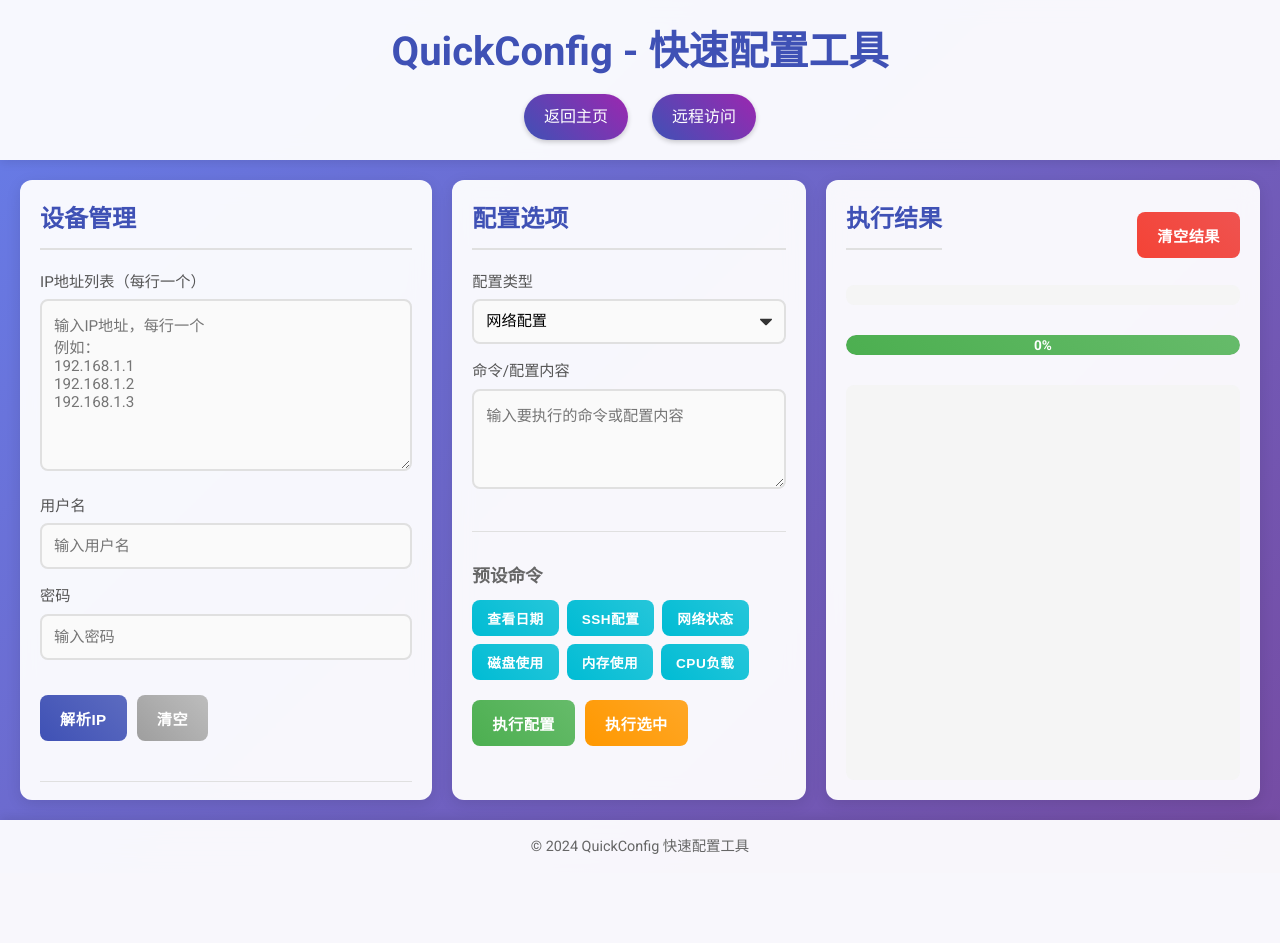
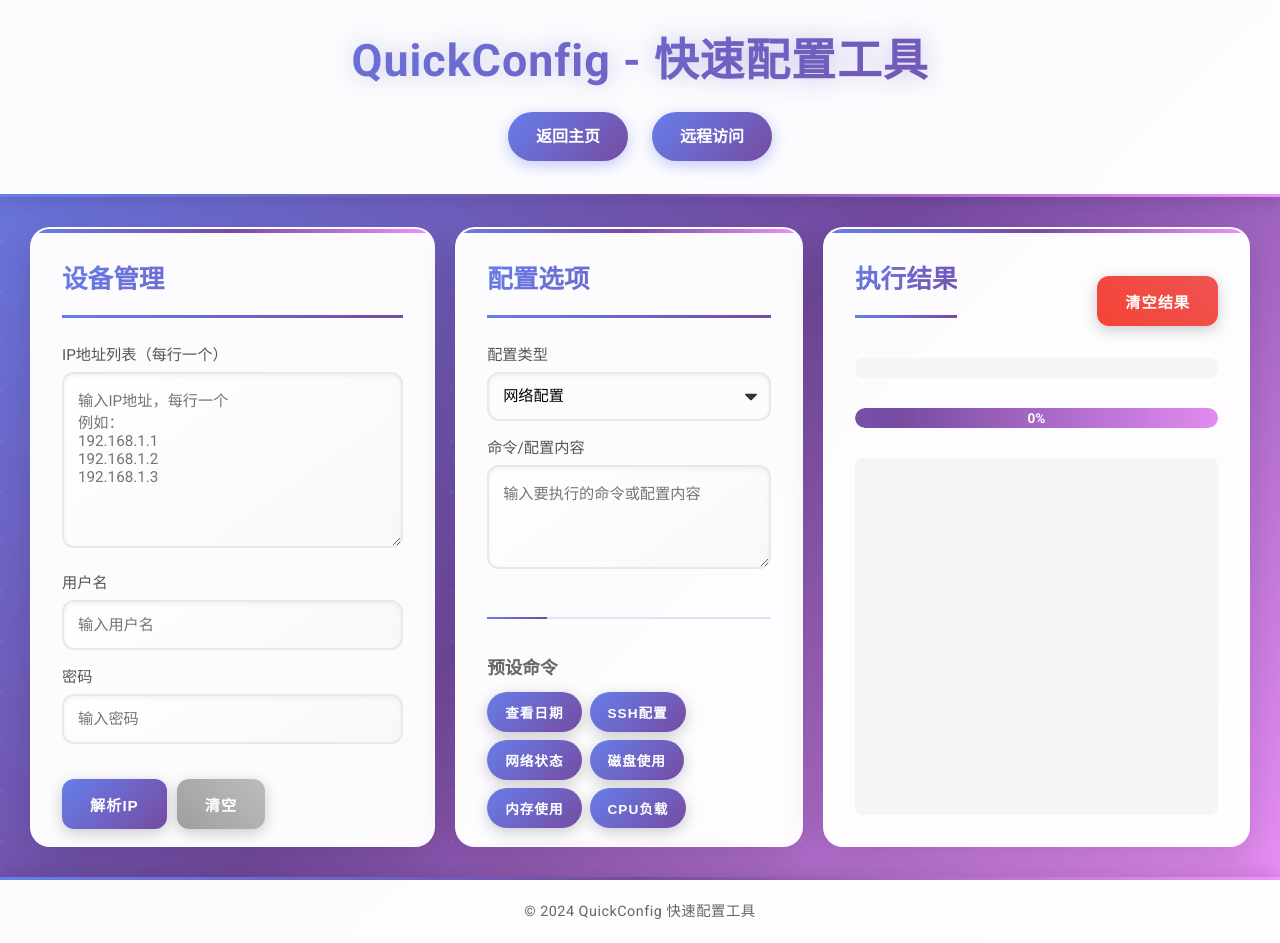
Before and after one commit to felacebo/webtool, a Flask app: page /to_quick_config in a window 1280 px wide. Before the commit the page ends 854 px from the top, so only its background shows below. Run offline with Flask 3, Linux system fonts and the light colour scheme.

Commit message:
美化QuickConfig页面并优化导航按钮

```diff
--- a/hello.py
+++ b/hello.py
@@ -7,7 +7,7 @@
 def entry_page() -> 'html':
     return render_template('index.html')
 
-@app.route('/test')
+@app.route('/to_test')
 def entry_test() -> 'html':
     return render_template('test.html')
 
--- a/static/quick_config.css
+++ b/static/quick_config.css
@@ -7,28 +7,63 @@
 
 body {
     font-family: 'Roboto', sans-serif;
-    background: linear-gradient(135deg, #667eea 0%, #764ba2 100%);
+    background: linear-gradient(135deg, #667eea 0%, #764ba2 50%, #f093fb 100%);
     color: #333;
     line-height: 1.6;
     min-height: 100vh;
     display: flex;
     flex-direction: column;
+    position: relative;
+    overflow-x: hidden;
+}
+
+body::before {
+    content: '';
+    position: fixed;
+    top: -50%;
+    left: -50%;
+    width: 200%;
+    height: 200%;
+    background: radial-gradient(circle, rgba(255,255,255,0.1) 1px, transparent 1px);
+    background-size: 50px 50px;
+    animation: backgroundMove 20s linear infinite;
+    z-index: 0;
+}
+
+@keyframes backgroundMove {
+    0% { transform: translate(0, 0); }
+    100% { transform: translate(50px, 50px); }
 }
 
 /* 头部样式 */
 header {
-    background: rgba(255, 255, 255, 0.95);
-    padding: 20px 0;
-    box-shadow: 0 2px 10px rgba(0, 0, 0, 0.1);
-    backdrop-filter: blur(10px);
+    background: rgba(255, 255, 255, 0.98);
+    padding: 25px 0;
+    box-shadow: 0 4px 20px rgba(0, 0, 0, 0.15);
+    backdrop-filter: blur(20px);
+    position: relative;
+    z-index: 10;
+    border-bottom: 3px solid transparent;
+    border-image: linear-gradient(90deg, #667eea, #764ba2, #f093fb);
+    border-image-slice: 1;
 }
 
 header h1 {
     text-align: center;
-    color: #3f51b5;
-    font-size: 2.5rem;
-    margin-bottom: 10px;
+    background: linear-gradient(135deg, #667eea, #764ba2);
+    -webkit-background-clip: text;
+    -webkit-text-fill-color: transparent;
+    background-clip: text;
+    font-size: 2.8rem;
+    margin-bottom: 15px;
     font-weight: 700;
+    letter-spacing: 1px;
+    animation: titleGlow 3s ease-in-out infinite;
+}
+
+@keyframes titleGlow {
+    0%, 100% { filter: drop-shadow(0 0 10px rgba(102, 126, 234, 0.3)); }
+    50% { filter: drop-shadow(0 0 20px rgba(118, 75, 162, 0.5)); }
 }
 
 nav {
@@ -40,28 +75,47 @@
     display: inline-block;
     color: #fff;
     text-decoration: none;
-    padding: 10px 20px;
-    border-radius: 25px;
-    background: linear-gradient(45deg, #3f51b5, #9c27b0);
+    padding: 12px 28px;
+    border-radius: 30px;
+    background: linear-gradient(135deg, #667eea, #764ba2);
     margin: 0 10px;
-    box-shadow: 0 2px 5px rgba(0, 0, 0, 0.2);
-    transition: all 0.3s ease;
-    font-weight: 500;
+    box-shadow: 0 4px 15px rgba(102, 126, 234, 0.4);
+    transition: all 0.4s cubic-bezier(0.175, 0.885, 0.32, 1.275);
+    font-weight: 600;
+    position: relative;
+    overflow: hidden;
+}
+
+.nav-link::before {
+    content: '';
+    position: absolute;
+    top: 0;
+    left: -100%;
+    width: 100%;
+    height: 100%;
+    background: linear-gradient(90deg, transparent, rgba(255,255,255,0.3), transparent);
+    transition: left 0.5s;
 }
 
 .nav-link:hover {
-    transform: translateY(-2px);
-    box-shadow: 0 4px 8px rgba(0, 0, 0, 0.3);
-    background: linear-gradient(135deg, #3f51b5, #9c27b0);
+    transform: translateY(-3px) scale(1.05);
+    box-shadow: 0 8px 25px rgba(102, 126, 234, 0.6);
+    background: linear-gradient(135deg, #764ba2, #667eea);
+}
+
+.nav-link:hover::before {
+    left: 100%;
 }
 
 /* 主内容样式 */
 main {
     flex: 1;
-    padding: 20px;
-    max-width: 1400px;
+    padding: 30px;
+    max-width: 1500px;
     margin: 0 auto;
     width: 100%;
+    position: relative;
+    z-index: 1;
 }
 
 .container {
@@ -72,14 +126,32 @@
 
 /* 面板样式 */
 .panel {
-    background: rgba(255, 255, 255, 0.95);
-    border-radius: 12px;
-    padding: 20px;
-    box-shadow: 0 4px 15px rgba(0, 0, 0, 0.1);
-    backdrop-filter: blur(10px);
+    background: rgba(255, 255, 255, 0.98);
+    border-radius: 20px;
+    padding: 30px;
+    box-shadow: 0 10px 40px rgba(0, 0, 0, 0.15);
+    backdrop-filter: blur(20px);
     overflow: hidden;
     display: flex;
     flex-direction: column;
+    border: 2px solid rgba(255, 255, 255, 0.3);
+    position: relative;
+    transition: all 0.4s ease;
+}
+
+.panel::before {
+    content: '';
+    position: absolute;
+    top: 0;
+    left: 0;
+    right: 0;
+    height: 4px;
+    background: linear-gradient(90deg, #667eea, #764ba2, #f093fb);
+}
+
+.panel:hover {
+    transform: translateY(-5px);
+    box-shadow: 0 15px 50px rgba(102, 126, 234, 0.25);
 }
 
 .ip-panel {
@@ -96,12 +168,18 @@
 }
 
 .panel h2 {
-    color: #3f51b5;
-    margin-bottom: 20px;
-    font-size: 1.5rem;
+    background: linear-gradient(135deg, #667eea, #764ba2);
+    -webkit-background-clip: text;
+    -webkit-text-fill-color: transparent;
+    background-clip: text;
+    margin-bottom: 25px;
+    font-size: 1.6rem;
     font-weight: 700;
-    padding-bottom: 10px;
-    border-bottom: 2px solid #e0e0e0;
+    padding-bottom: 15px;
+    border-bottom: 3px solid transparent;
+    border-image: linear-gradient(90deg, #667eea, #764ba2);
+    border-image-slice: 1;
+    position: relative;
 }
 
 .panel h3 {
@@ -126,20 +204,22 @@
 
 textarea, input[type="text"], input[type="password"], select {
     width: 100%;
-    padding: 12px;
-    border: 2px solid #e0e0e0;
-    border-radius: 8px;
+    padding: 14px;
+    border: 2px solid #e8e8e8;
+    border-radius: 12px;
     font-size: 0.95rem;
     font-family: inherit;
-    transition: all 0.3s ease;
-    background: #fafafa;
+    transition: all 0.3s cubic-bezier(0.4, 0, 0.2, 1);
+    background: linear-gradient(145deg, #ffffff, #f8f8f8);
+    box-shadow: inset 0 2px 4px rgba(0, 0, 0, 0.05);
 }
 
 textarea:focus, input[type="text"]:focus, input[type="password"]:focus, select:focus {
     outline: none;
-    border-color: #3f51b5;
+    border-color: #667eea;
     background: #fff;
-    box-shadow: 0 0 0 3px rgba(63, 81, 181, 0.1);
+    box-shadow: 0 0 0 4px rgba(102, 126, 234, 0.15), 0 4px 12px rgba(102, 126, 234, 0.2);
+    transform: translateY(-2px);
 }
 
 textarea {
@@ -165,20 +245,46 @@
 }
 
 .btn {
-    padding: 12px 20px;
+    padding: 14px 28px;
     border: none;
-    border-radius: 8px;
+    border-radius: 12px;
     font-size: 0.95rem;
     font-weight: 600;
     cursor: pointer;
-    transition: all 0.3s ease;
+    transition: all 0.4s cubic-bezier(0.175, 0.885, 0.32, 1.275);
     text-transform: uppercase;
-    letter-spacing: 0.5px;
+    letter-spacing: 1px;
+    position: relative;
+    overflow: hidden;
+    box-shadow: 0 4px 15px rgba(0, 0, 0, 0.2);
+}
+
+.btn::after {
+    content: '';
+    position: absolute;
+    top: 50%;
+    left: 50%;
+    width: 0;
+    height: 0;
+    border-radius: 50%;
+    background: rgba(255, 255, 255, 0.3);
+    transform: translate(-50%, -50%);
+    transition: width 0.6s, height 0.6s;
+}
+
+.btn:active::after {
+    width: 300px;
+    height: 300px;
 }
 
 .btn-primary {
-    background: linear-gradient(45deg, #3f51b5, #5c6bc0);
+    background: linear-gradient(135deg, #667eea, #764ba2);
     color: white;
+}
+
+.btn-primary:hover {
+    background: linear-gradient(135deg, #5568d3, #63398d);
+    box-shadow: 0 6px 25px rgba(102, 126, 234, 0.4);
 }
 
 .btn-secondary {
@@ -187,13 +293,23 @@
 }
 
 .btn-success {
-    background: linear-gradient(45deg, #4caf50, #66bb6a);
+    background: linear-gradient(135deg, #11998e, #38ef7d);
     color: white;
 }
 
+.btn-success:hover {
+    background: linear-gradient(135deg, #0e8073, #2dd368);
+    box-shadow: 0 6px 25px rgba(17, 153, 142, 0.4);
+}
+
 .btn-warning {
-    background: linear-gradient(45deg, #ff9800, #ffa726);
+    background: linear-gradient(135deg, #f093fb, #f5576c);
     color: white;
+}
+
+.btn-warning:hover {
+    background: linear-gradient(135deg, #e077e8, #e04057);
+    box-shadow: 0 6px 25px rgba(240, 147, 251, 0.4);
 }
 
 .btn-danger {
@@ -202,15 +318,20 @@
 }
 
 .btn-preset {
-    background: linear-gradient(45deg, #00bcd4, #26c6da);
+    background: linear-gradient(135deg, #667eea, #764ba2);
     color: white;
-    padding: 8px 15px;
+    padding: 10px 18px;
     font-size: 0.85rem;
+    border-radius: 20px;
+}
+
+.btn-preset:hover {
+    background: linear-gradient(135deg, #764ba2, #f093fb);
+    box-shadow: 0 4px 15px rgba(102, 126, 234, 0.4);
 }
 
 .btn:hover {
-    transform: translateY(-2px);
-    box-shadow: 0 4px 10px rgba(0, 0, 0, 0.2);
+    transform: translateY(-3px) scale(1.02);
 }
 
 .btn:active {
@@ -220,9 +341,20 @@
 
 /* 预设按钮区域 */
 .preset-section {
-    margin-top: 20px;
-    padding-top: 15px;
-    border-top: 1px solid #e0e0e0;
+    margin-top: 25px;
+    padding-top: 20px;
+    border-top: 2px solid rgba(102, 126, 234, 0.2);
+    position: relative;
+}
+
+.preset-section::before {
+    content: '';
+    position: absolute;
+    top: -2px;
+    left: 0;
+    width: 60px;
+    height: 2px;
+    background: linear-gradient(90deg, #667eea, #764ba2);
 }
 
 .preset-buttons {
@@ -289,7 +421,8 @@
 
 .progress-bar {
     height: 100%;
-    background: linear-gradient(45deg, #4caf50, #66bb6a);
+    background: linear-gradient(90deg, #667eea, #764ba2, #f093fb);
+    background-size: 200% 100%;
     text-align: center;
     line-height: 20px;
     color: white;
@@ -345,13 +502,24 @@
 
 /* 底部样式 */
 footer {
-    background: rgba(255, 255, 255, 0.95);
+    background: rgba(255, 255, 255, 0.98);
     color: #666;
     text-align: center;
-    padding: 15px 0;
+    padding: 20px 0;
     font-size: 0.9rem;
-    box-shadow: 0 -2px 10px rgba(0, 0, 0, 0.1);
-    backdrop-filter: blur(10px);
+    box-shadow: 0 -4px 20px rgba(0, 0, 0, 0.15);
+    backdrop-filter: blur(20px);
+    position: relative;
+    z-index: 10;
+    border-top: 3px solid transparent;
+    border-image: linear-gradient(90deg, #667eea, #764ba2, #f093fb);
+    border-image-slice: 1;
+}
+
+footer p {
+    margin: 0;
+    font-weight: 500;
+    letter-spacing: 0.5px;
 }
 
 /* 滚动条样式 */
@@ -366,12 +534,12 @@
 }
 
 ::-webkit-scrollbar-thumb {
-    background: #c1c1c1;
+    background: linear-gradient(180deg, #667eea, #764ba2);
     border-radius: 4px;
 }
 
 ::-webkit-scrollbar-thumb:hover {
-    background: #a1a1a1;
+    background: linear-gradient(180deg, #5568d3, #63398d);
 }
 
 /* 响应式设计 */
--- a/templates/index.html
+++ b/templates/index.html
@@ -108,7 +108,7 @@
     <nav>
         <a href="to_remote" class="nav-link">远程访问</a>
         <a href="to_quick_config" class="nav-link">QuickConfig</a>
-        <a href="" class="nav-link">敬请期待</a>
+        <a href="to_test" class="nav-link">Test</a>
         <a href="" class="nav-link">敬请期待</a>
     </nav>
 
```
Also changed, not shown: other parts of static/quick_config.css (+34 -10 lines).
